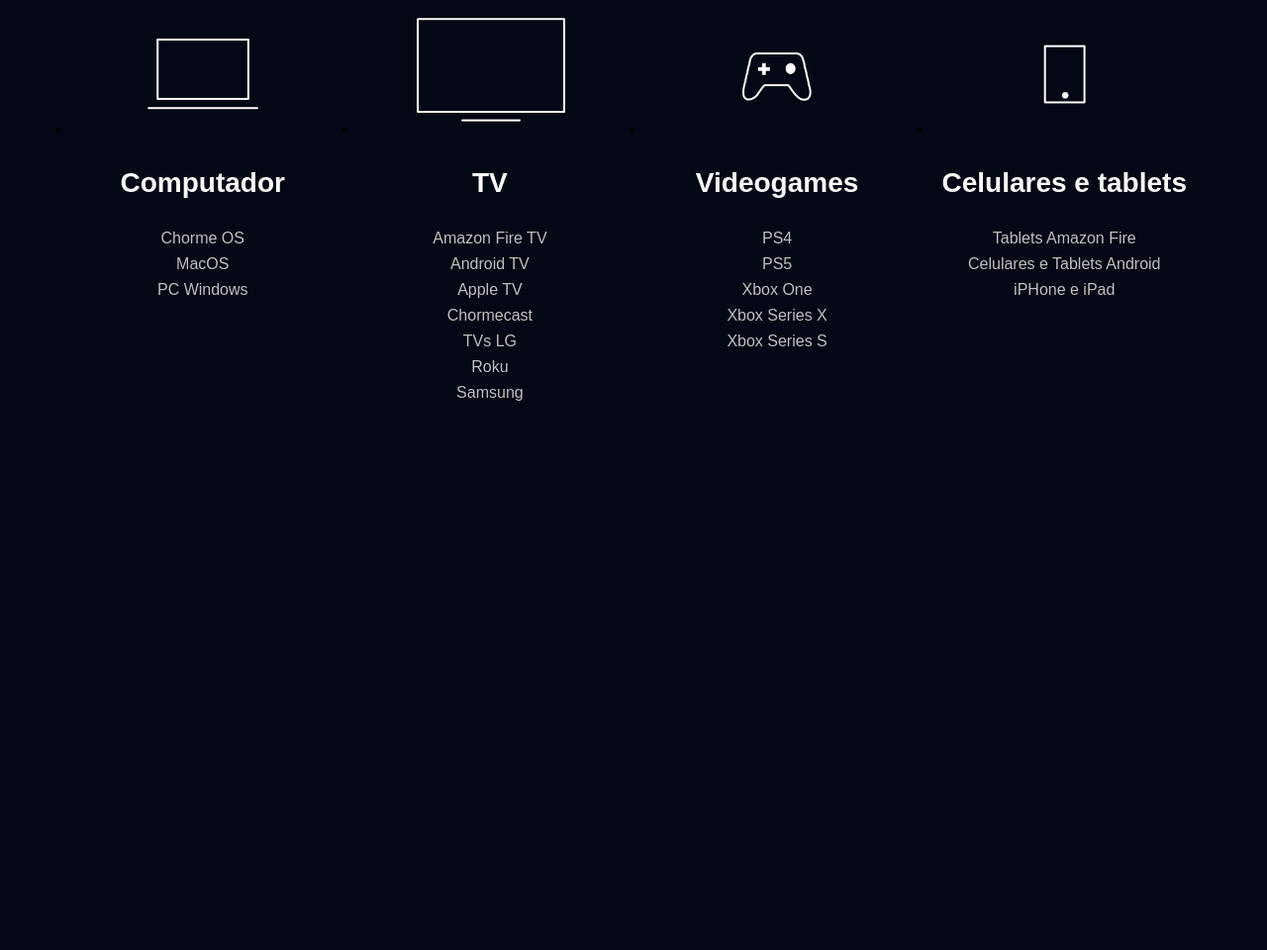
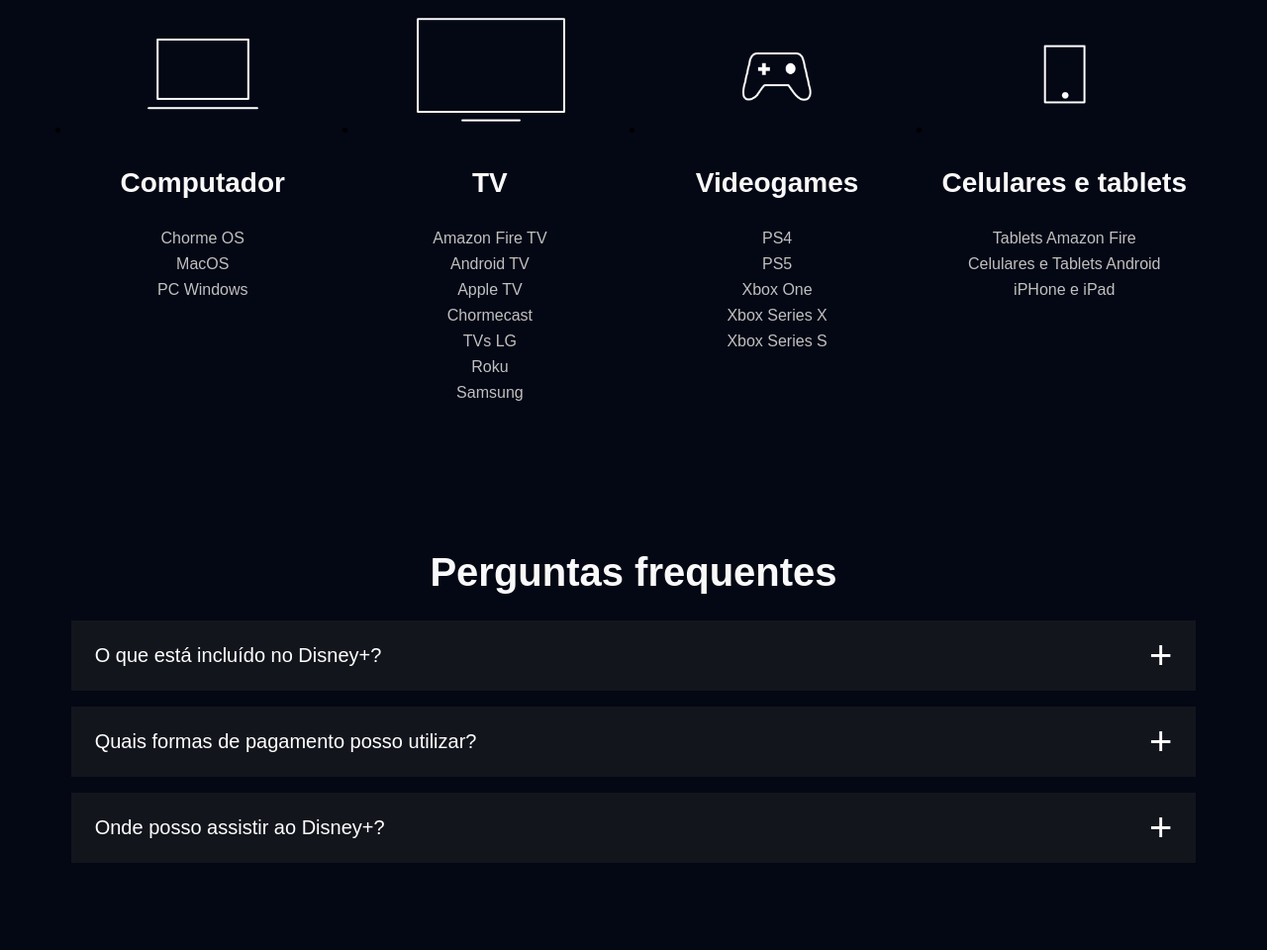
Before and after one commit to n1ckDoug/clone_disneyplus, a website: page index.html in a window 1280 px wide. Shown: the part 3904-4864 px from the top of the page at 99% size. Before the commit the page ends 4385 px from the top, so only its background shows below. Drawn offline with nearby package versions, Linux system fonts and the light colour scheme; files that its build step writes are made by us from their sources; files whose address does not match are found by name.

Commit message:
Adicionando a seção de perguntas

```diff
--- a/index.html
+++ b/index.html
@@ -207,6 +207,56 @@
         </ul>
     </section>
 
+    <section class="faq">
+        <h2 class="title">Perguntas frequentes</h2>
+        <div class="faq__questions">
+
+            <li class="faq__questions__items">
+                <div class="faq__questions__items__question" data-faq-question>
+                   O que está incluído no Disney+?
+                </div>
+                <div class="faq__questions__items__answer text--big">
+                    <p>O Disney+ oferece: </p>
+                    <ul>
+                        <li>
+                            <p> Estreias de filmes, séries originais e clássicos da Disney, Pixar, Marvel, Star Wars, National Geographic e Star.</p>
+                        </li>
+                        <li>
+                            <p> Os torneios mais importantes do mundo e programas da ESPN ao vivo.</p>
+                        </li>
+                        <li>
+                            <p> Até quatro telas ao mesmo tempo com o Disney+ Premium, e até duas com o Disney+ Padrão.</p>
+                        </li>
+                        <li>
+                            <p> Downloads, criação de perfis e controle parental para personalizar a experiência por idade, de acordo com o seu plano.</p>
+                        </li>
+                    </ul>
+                </div>
+            </li>
+
+            <li class="faq__questions__items">
+                <div class="faq__questions__items__question" data-faq-question>
+                    Quais formas de pagamento posso utilizar?
+                </div>
+                <div class="faq__questions__items__answer text--big">
+                   <p>
+                    Você pode utilizar: cartão de débito, cartão de crédito, PayPal, Mercado Pago, e também empresas parceiras como Google Play Store, App Store da Apple, Mercado Livre e provedores locais de TV, telefonia e internet.
+                   </p>
+                </div>
+            </li>
+
+            <li class="faq__questions__items">
+                <div class="faq__questions__items__question" data-faq-question>
+                    Onde posso assistir ao Disney+?
+                </div>
+                <div class="faq__questions__items__answer text--big">
+                   <p>O aplicativo do Disney+ está disponível em dispositivos móveis, navegadores, videogames, decodificadores e smart TVs. Confira a  <a class="link-text" href="#">lista completa de dispositivos compatíveis na Central de Ajuda</a>.</p>
+                </div>
+            </li>
+
+        </div>
+    </section>
+
     <script src="./src/main.js"></script>
 
 </body>
--- a/src/main.js
+++ b/src/main.js
@@ -1,4 +1,5 @@
 document.addEventListener('DOMContentLoaded', function(){
+    // Mudar abas
     const buttons = document.querySelectorAll('[data-tab-button]');
 
     for(let i = 0; i < buttons.length; i++){
@@ -16,8 +17,19 @@
             btn.target.classList.add('shows__tabs__button--is-active');
         });
     }
+    // Fim Mudar abas
+
+    // Section Question
+    const question = document.querySelectorAll('[data-faq-question]');
+
+    for(let i = 0; i < question.length; i++){
+        question[i].addEventListener('click', abreOuFechaResposta);
+    }
+    // End Section Question
+
 });
 
+// Função para remover o botão ativo
 function removeBotaoAtivo(){
     const buttons = document.querySelectorAll('[data-tab-button]');
 
@@ -26,6 +38,7 @@
     }
 }
 
+// Função para esconder as abas
 function escondeTodasAbas(){
     const tabsContainer = document.querySelectorAll('[data-tab-id]');
 
@@ -33,3 +46,13 @@
         tabsContainer[i].classList.remove('shows__list--is-active');
     }
 }
+
+// Função para abrir ou fechar resposta
+
+function abreOuFechaResposta(elemento){
+    const classe = 'faq__questions__items--is-open';
+
+    // elemento.target.parentNode --> Vai pegar o pai do elemento
+    const elementoPai = elemento.target.parentNode;
+    elementoPai.classList.toggle(classe);
+}
--- /dev/null
+++ b/src/styles/_faq.scss
@@ -0,0 +1,64 @@
+.faq {
+    padding: 5.6vw;
+
+    h2 {
+        text-align: center;
+        margin-bottom: 24px;
+    }
+
+    &__questions {
+        &__items {
+            background-color: #13151d;
+            list-style: none;
+            margin-bottom: 16px;
+
+            &__question {
+                position: relative;
+                display: block;
+                color: #fff;
+                font-size: 20px;
+                padding: 24px;
+                cursor: pointer;
+
+                &::after {
+                    content: '+';
+                    position: absolute;
+                    top: 0;
+                    right: 24px;
+                    height: 100%;
+                    display: flex;
+                    align-items: center;
+                    font-size: 40px;
+                }
+            }
+
+            &__answer {
+                height: 0;
+                overflow: hidden;
+                padding: 0 24px;
+                transition: height, .25s ease-in-out;
+
+                ul{
+                    padding: 0 24px;
+
+                    li{
+                        margin-top: 24px;
+                    }
+                }
+            }
+
+            &--is-open {
+                .faq__questions__items__question::after {
+                    content: '-';
+                }
+
+                .faq__questions__items__answer {
+                    height: auto;
+                    padding-bottom: 24px;
+                    transition: height, .5s ease;
+                }
+            }
+        }
+    }
+
+}
--- a/src/styles/main.scss
+++ b/src/styles/main.scss
@@ -3,6 +3,7 @@
 @use 'shows';
 @use 'plans';
 @use 'available-devices';
+@use 'faq';
 
 @mixin text($fontSize: 16px) {
     font-size: $fontSize;
```
